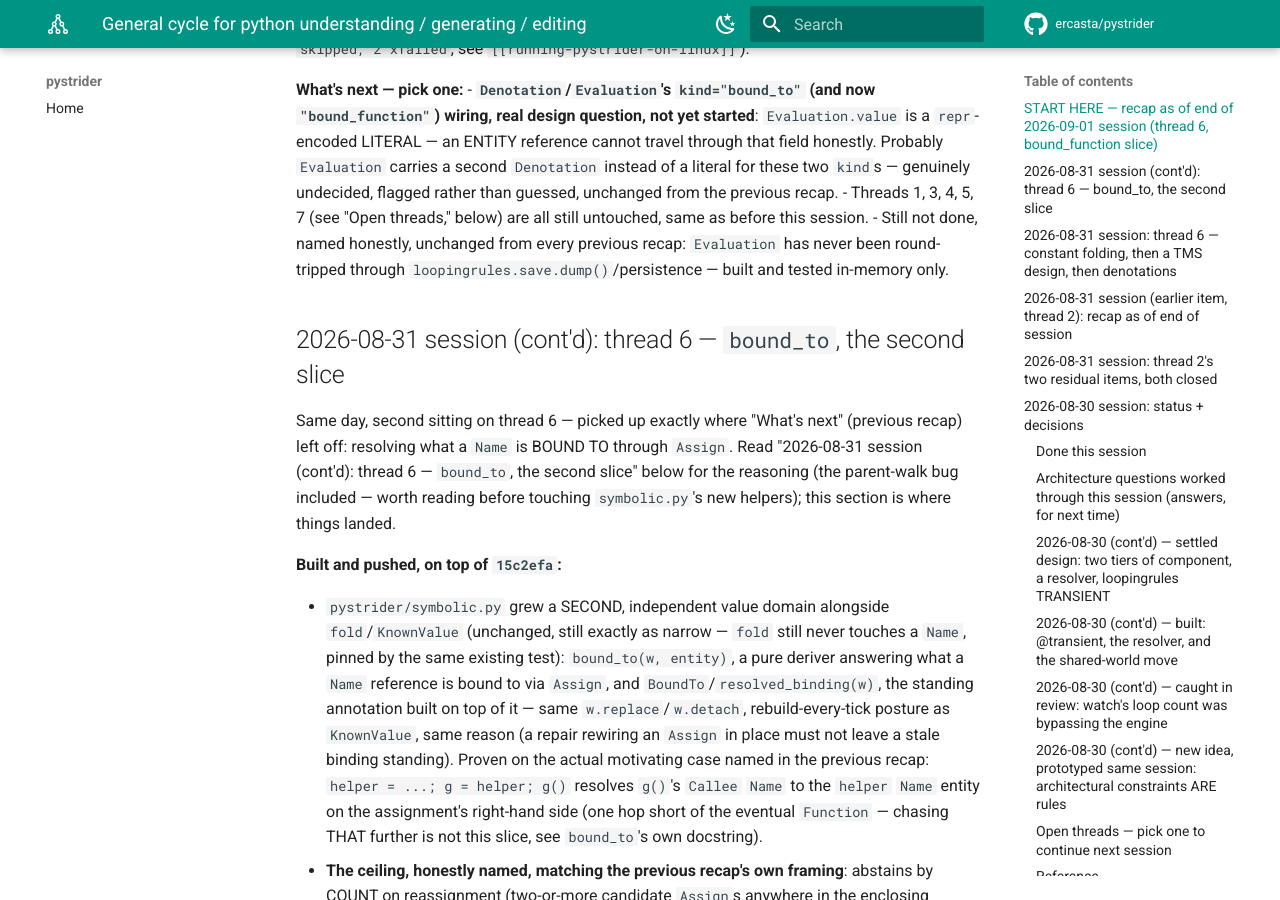
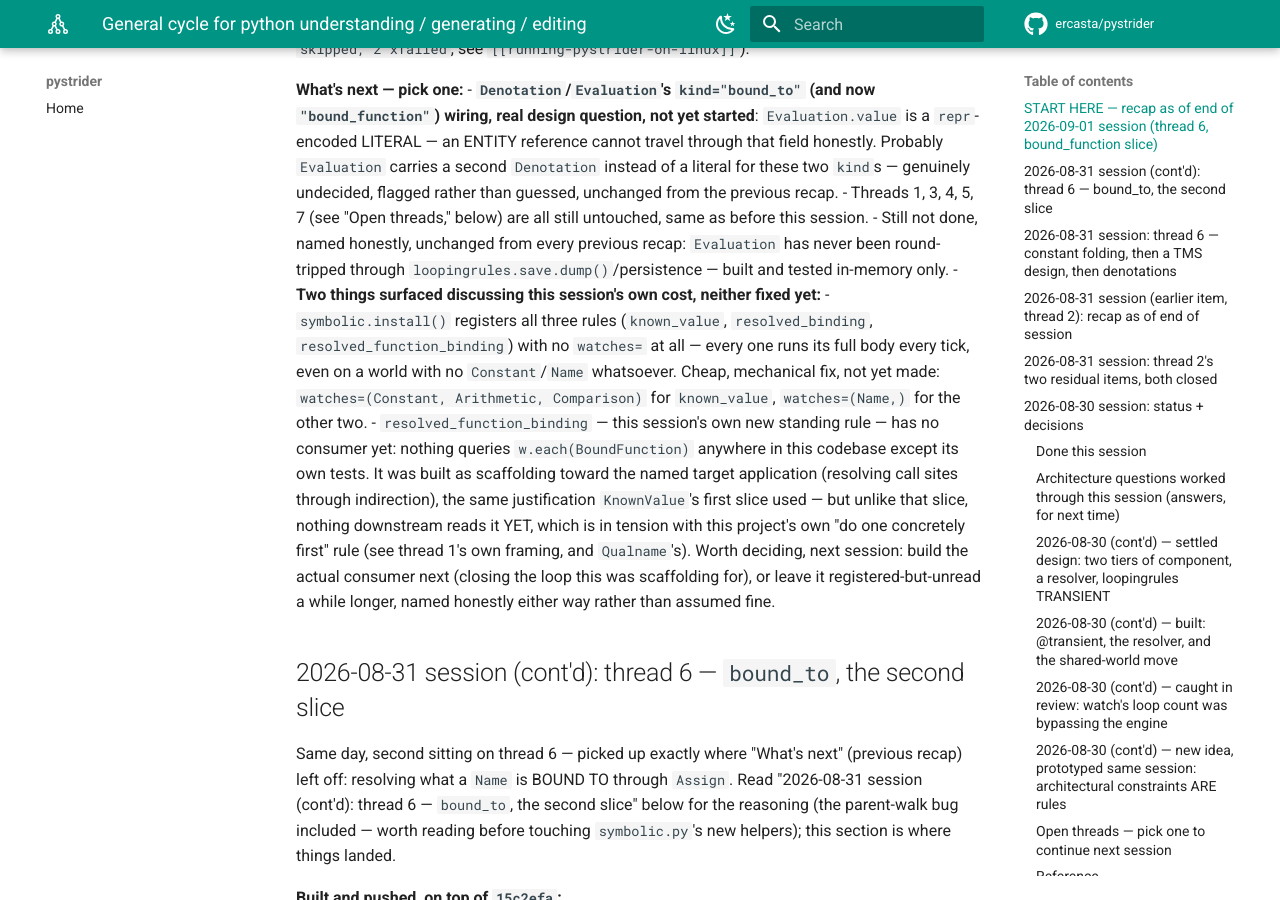
Before and after one commit to ercasta/pystrider, an MkDocs documentation site: the page built from docs/TODO.md, in a window 1280 px wide and 900 px high, scrolled down 1879 px. Built offline with MkDocs 1.6.1 and Material for MkDocs 9.7.7, drawn with Linux system fonts in a browser that asks for light colours; comment, search, counter and statistics services are not loaded.

Commit message:
docs/TODO.md: note two costs surfaced discussing bound_function's design
Neither fixed, both named honestly for next session: symbolic.install()'s
three rules (known_value/resolved_binding/resolved_function_binding)
register with no watches= at all, so each runs its full body every tick
even on a world with no Constant/Name whatsoever -- a one-line fix, not
yet made. And resolved_function_binding itself, this session's own new
rule, has no consumer yet -- nothing queries BoundFunction anywhere except
its own tests, in tension with this project's own 'do one concretely
first' rule.

```diff
--- a/docs/TODO.md
+++ b/docs/TODO.md
@@ -73,6 +73,25 @@ where the third slice landed.
 - Still not done, named honestly, unchanged from every previous recap:
   `Evaluation` has never been round-tripped through
   `loopingrules.save.dump()`/persistence — built and tested in-memory only.
+- **Two things surfaced discussing this session's own cost, neither fixed
+  yet:**
+  - `symbolic.install()` registers all three rules (`known_value`,
+    `resolved_binding`, `resolved_function_binding`) with no `watches=` at
+    all — every one runs its full body every tick, even on a world with no
+    `Constant`/`Name` whatsoever. Cheap, mechanical fix, not yet made:
+    `watches=(Constant, Arithmetic, Comparison)` for `known_value`,
+    `watches=(Name,)` for the other two.
+  - `resolved_function_binding` — this session's own new standing rule —
+    has no consumer yet: nothing queries `w.each(BoundFunction)` anywhere
+    in this codebase except its own tests. It was built as scaffolding
+    toward the named target application (resolving call sites through
+    indirection), the same justification `KnownValue`'s first slice used —
+    but unlike that slice, nothing downstream reads it YET, which is in
+    tension with this project's own "do one concretely first" rule (see
+    thread 1's own framing, and `Qualname`'s). Worth deciding, next
+    session: build the actual consumer next (closing the loop this was
+    scaffolding for), or leave it registered-but-unread a while longer,
+    named honestly either way rather than assumed fine.
 
 ## 2026-08-31 session (cont'd): thread 6 — `bound_to`, the second slice
 
```
